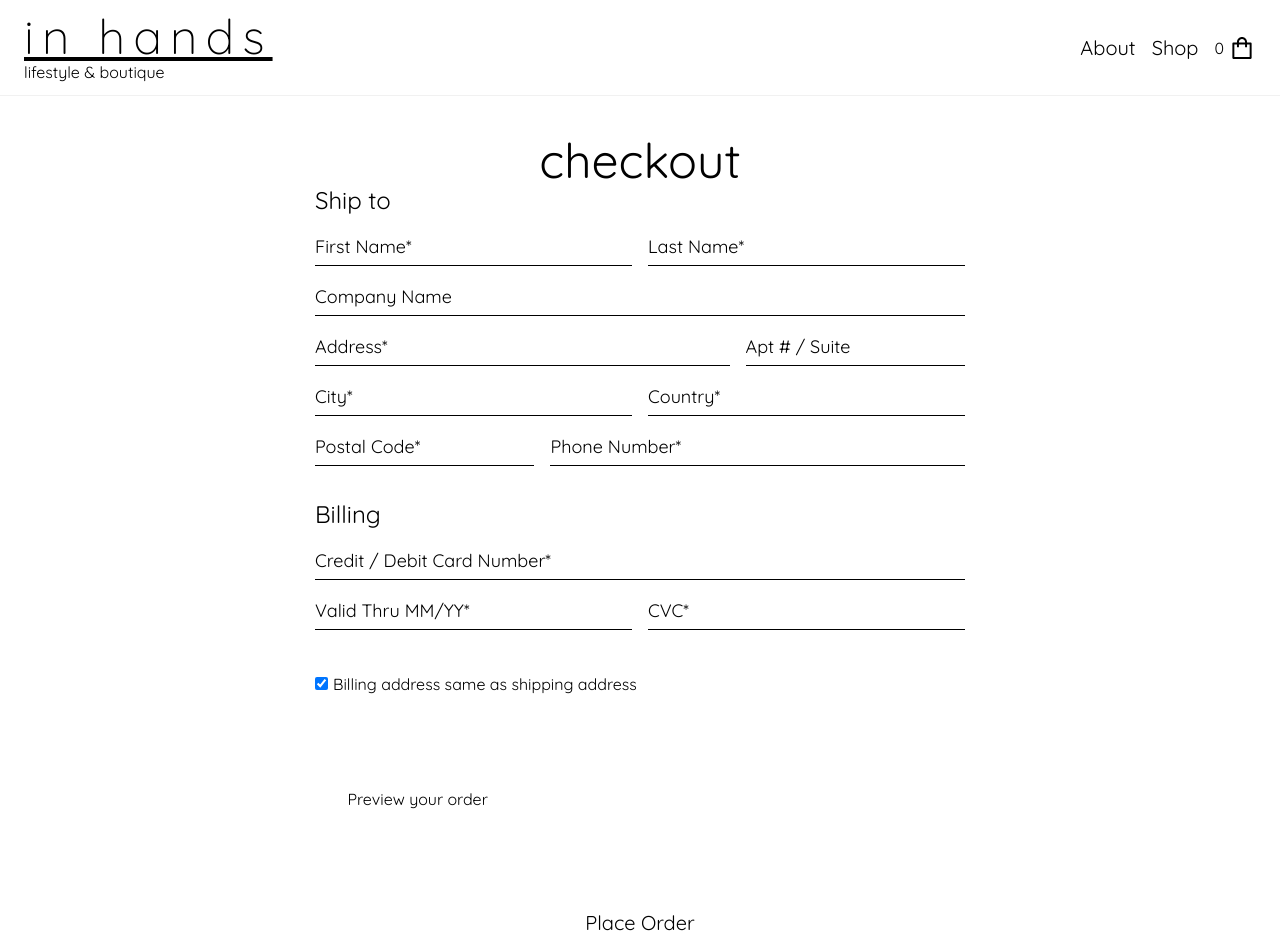
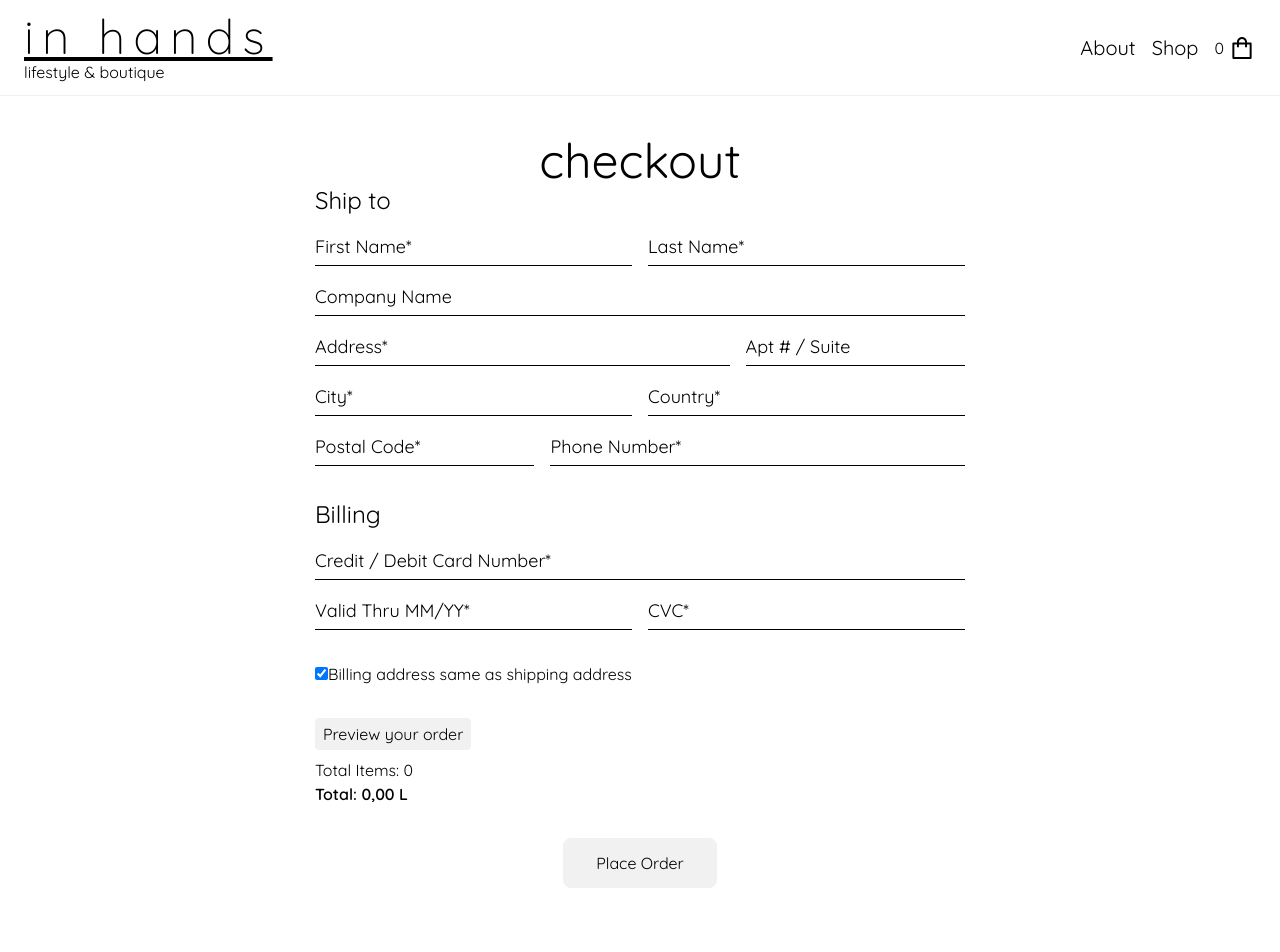
Before and after one commit to Stillwell-C/shoppingCart, a React (Create React App) app: page /checkout in a window 1280 px wide. Shown: the top 952 px of the page. Built offline with nearby package versions, Linux system fonts and the light colour scheme.

Commit message:
Update tailwind classes

```diff
--- a/src/components/Checkout.tsx
+++ b/src/components/Checkout.tsx
@@ -153,7 +153,8 @@ const Checkout = () => {
             <CreditCard formState={formState} dispatch={dispatch} />
           </div>
 
-          <div className='billing-address-check self-start'>
+          <div className='self-start'>
+            <label htmlFor='billing-shipping-address-same'>
               <input
                 type='checkbox'
                 id='billing-shipping-address-same'
@@ -162,14 +163,12 @@ const Checkout = () => {
                 aria-label='billing address is the same as shipping address'
                 onClick={() => setSameBillingAddress(!sameBillingAddress)}
               />
-            <label htmlFor='billing-shipping-address-same'>
-              Billing address same as shipping address
+              <span>Billing address same as shipping address</span>
             </label>
           </div>
 
+          {!sameBillingAddress && (
             <div className='flex flex-col justify-center items-start w-[650px]'>
-            {!sameBillingAddress && (
-              <div>
               <h3 className='text-2xl'>Billing Address</h3>
               <AddressInfo
                 formState={formState}
@@ -178,18 +177,11 @@ const Checkout = () => {
               />
             </div>
           )}
-          </div>
 
-          <div className='order-preview'>
-            {previewOrder && (
-              <OrderPreview
-                cart={cart}
-                itemTotal={itemTotal}
-                priceTotal={priceTotal}
-              />
-            )}
+          <div className='w-[650px]'>
+            {previewOrder && <OrderPreview cart={cart} />}
             <button
-              className='preview-order-button'
+              className='grey-button'
               type='button'
               aria-label='open preview of your order'
               onClick={() => {
@@ -198,9 +190,13 @@ const Checkout = () => {
             >
               {previewOrder ? "Close" : "Preview your order"}
             </button>
+            <div className='mt-2'>
+              <p>Total Items: {itemTotal}</p>
+              <p className='font-semibold'>Total: {priceTotal}</p>
+            </div>
           </div>
           <button
-            className='place-order-button'
+            className='grey-button py-3 px-8 rounded-lg'
             type='submit'
             disabled={!formCompletion}
           >
```
Lines whose indentation alone changed are shown as unchanged.
